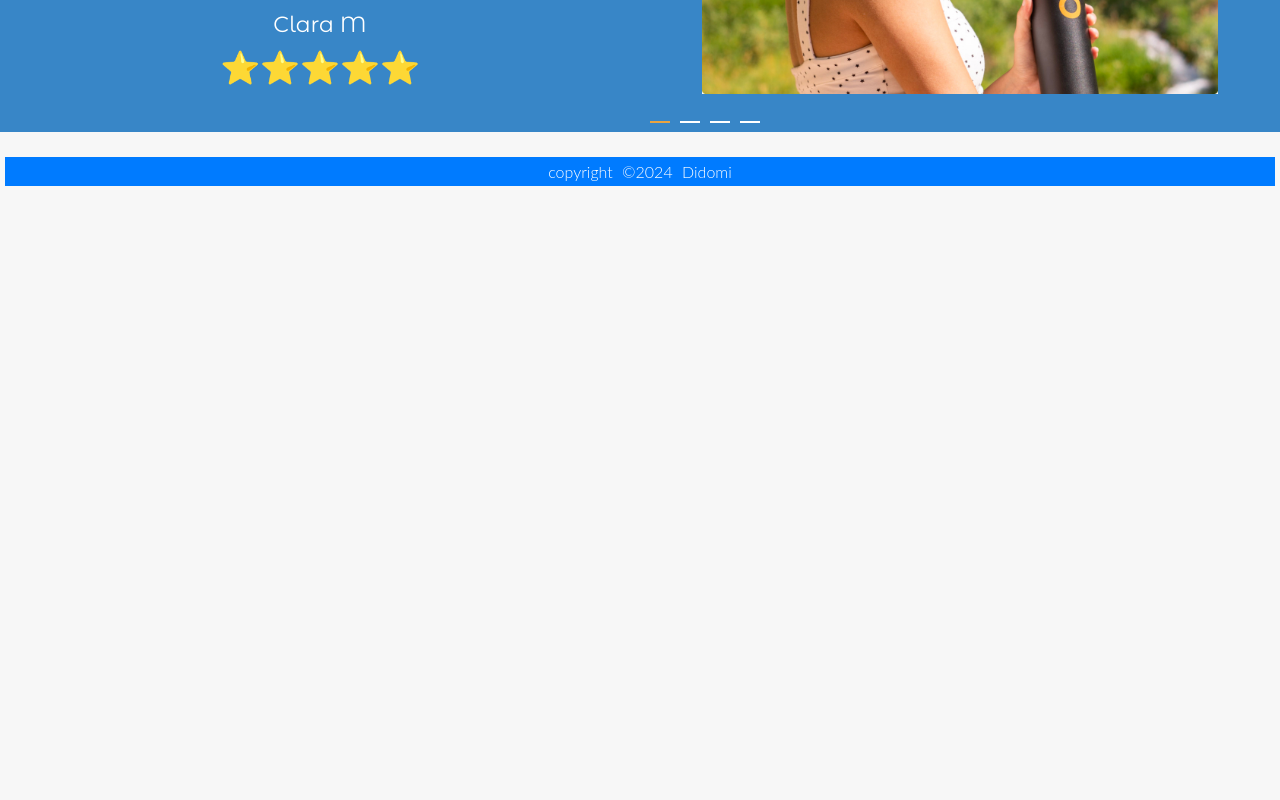
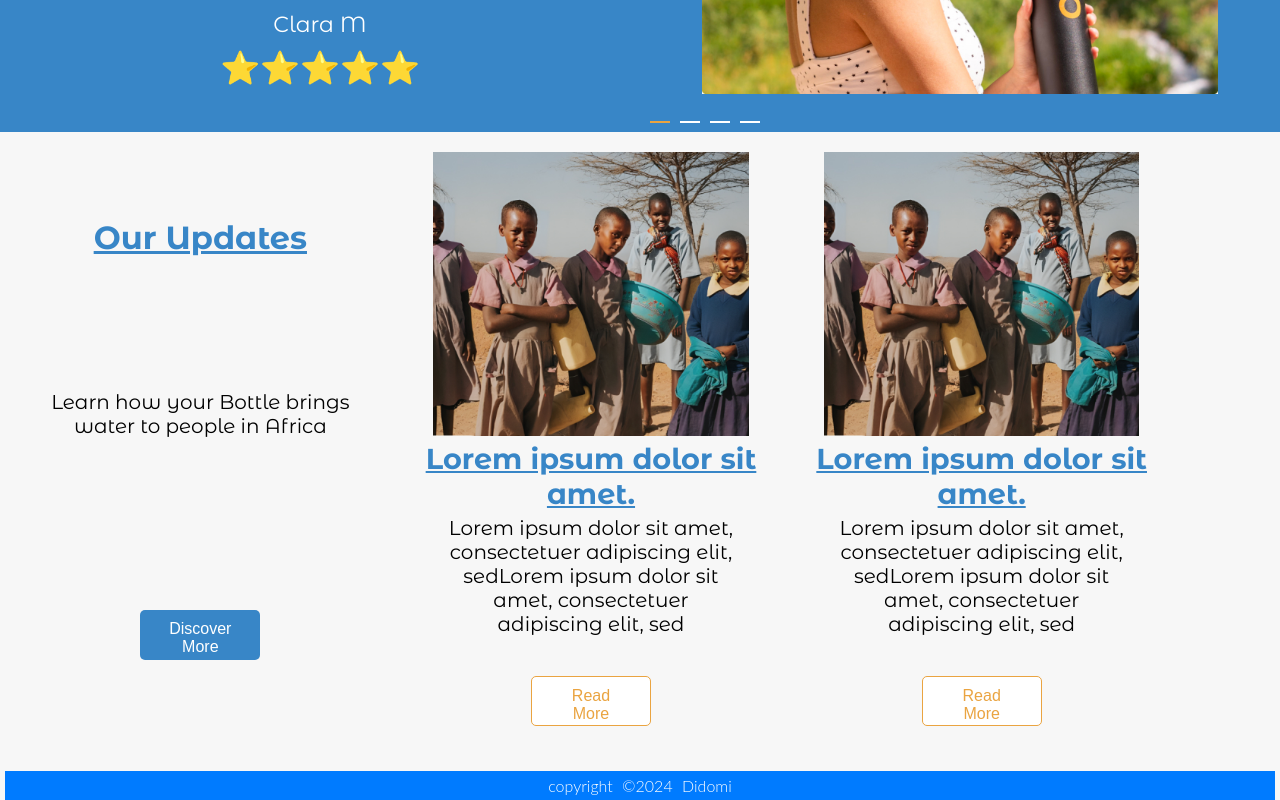
Before and after one commit to dkabagambe/Didomi-Website, a React (Vite) app: page / in a window 1280 px wide. Shown: the part 3585-4385 px from the top of the page. Before the commit the page ends 3771 px from the top, so only its background shows below. Built offline with nearby package versions, Linux system fonts and the light colour scheme.

Commit message:
i have added the updates section

```diff
--- a/src/pages/Home.jsx
+++ b/src/pages/Home.jsx
@@ -4,7 +4,7 @@ import maji from "../assets/img/Maji Blue.webp";
 import ppl1 from "../assets/img/ppl.png";
 import ppl2 from "../assets/img/ppl-1.png";
 import ppl3 from "../assets/img/ppl-2.png";
-// import Artboard from "../assets/img/Artboard.png";
+import updates from "../assets/img/updates.jpg";
 import bottle2 from "../assets/img/manbottle.jpg";
 import bottle3 from "../assets/img/bottle3.jpg";
 import "../styles/Home.css";
@@ -203,6 +203,31 @@ const Home = () => {
           </div>
         </div>
       </div>
+      <section className="updates">
+        <div className="update">
+          <h2>Our Updates</h2>
+          <p>Learn how your Bottle brings water to people in Africa</p>
+          <button className="discover-btn">Discover More</button>
+        </div>
+        <div className="update">
+          <img src={updates} alt="updates " />
+          <h3>Lorem ipsum dolor sit amet.</h3>
+          <p>
+            Lorem ipsum dolor sit amet, consectetuer adipiscing elit, sedLorem
+            ipsum dolor sit amet, consectetuer adipiscing elit, sed
+          </p>
+          <button className="readmore-btn">Read More</button>
+        </div>
+        <div className="update">
+          <img src={updates} alt="updates " />
+          <h3>Lorem ipsum dolor sit amet.</h3>
+          <p>
+            Lorem ipsum dolor sit amet, consectetuer adipiscing elit, sedLorem
+            ipsum dolor sit amet, consectetuer adipiscing elit, sed
+          </p>
+          <button className="readmore-btn">Read More</button>
+        </div>
+      </section>
     </div>
   );
 };
--- a/src/styles/Home.css
+++ b/src/styles/Home.css
@@ -614,3 +614,78 @@ iframe {
     margin-top: 10px;
   }
 }
+/* styles for the updates */
+.updates {
+  font-family: "Montserrat Alternates", sans-serif;
+  margin: 10px 15px;
+  display: grid;
+  grid-template-columns: repeat(auto-fit, minmax(300px, 1fr));
+  gap: 20px;
+  height: 100%;
+  width: 90%;
+}
+
+.update {
+  padding: 10px;
+  border: none;
+  text-align: center;
+  display: grid;
+  place-items: center;
+}
+.update h2 {
+  color: #3886c7;
+  text-decoration: underline;
+  text-transform: capitalize;
+  font-size: 2rem;
+}
+.update p {
+  color: #000000;
+  font-size: 20px;
+  padding: 0 5px;
+  text-align: center;
+  width: 90%;
+}
+.update .discover-btn {
+  align-self: center;
+  background-color: #3886c7;
+  color: #ffffff;
+  border: none;
+  padding: 10px 20px;
+  font-size: 16px;
+  cursor: pointer;
+  border-radius: 5px;
+  width: 120px;
+  height: 50px;
+  left: 50%;
+  margin-top: 40px;
+}
+.update .readmore-btn {
+  align-self: center;
+  background-color: #ffffff;
+  color: #eaa441;
+  border: none;
+  padding: 10px 20px;
+  font-size: 16px;
+  cursor: pointer;
+  border-radius: 5px;
+  width: 120px;
+  height: 50px;
+  left: 50%;
+  margin-top: 40px;
+  border: 1px solid #eaa441;
+}
+.update h3 {
+  color: #3886c7;
+  text-decoration: underline;
+  font-size: 1.8rem;
+  padding: 5px;
+}
+.update img {
+  width: 90%;
+  height: auto;
+}
+@media screen and (max-width: 600px) {
+  .updates {
+    grid-template-columns: 1fr;
+  }
+}
```
Also changed, not shown: src/assets/img/updates.jpg (added).
